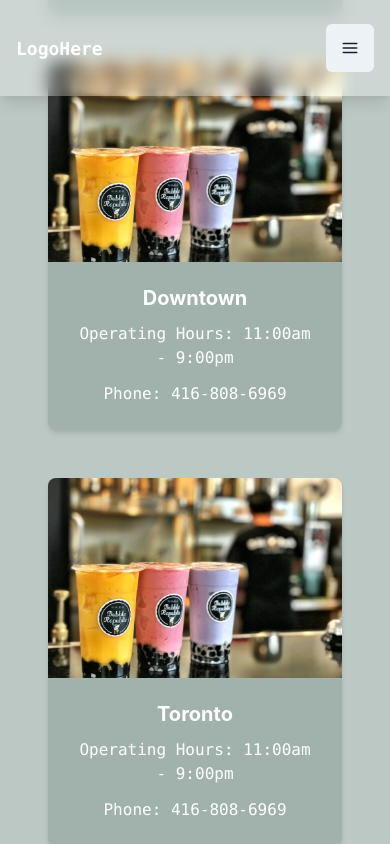
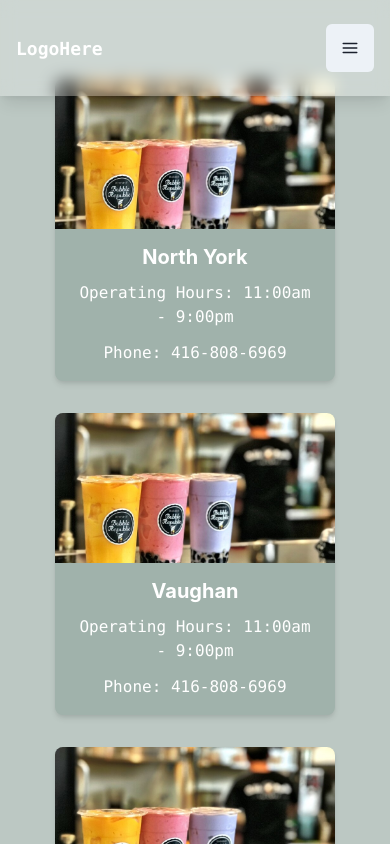
Before and after one commit to Techsip-CAP805/drinkwise, a Next.js app: page /locations in a window 390 px wide. Shown: the top 844 px of the page. Built offline with nearby package versions, Linux system fonts and the light colour scheme.

Commit message:
praying its responsive for now

```diff
--- a/src/pages/locations.js
+++ b/src/pages/locations.js
@@ -24,14 +24,14 @@ const Locations = () => {
   return (
     <Box bg="#bcc8c3">
       <Navbar />
-      <Container w='100vw' h='100vh' maxH='100vh' maxW='7xl' py={10}>
-      <Flex direction="column" justify="center" align="center" w="100%" h='100%' mt={8}>
-          <Grid templateColumns={{ base: "1fr", md: "repeat(3, 1fr)" }} gap={12}  p={8}>
+      <Container w='100vw' minH='100vh' maxW='7xl' py={10}>
+      <Flex direction="column" justify="center" align="center" w="100%" h='100%' mt='6vw' >
+          <Grid templateColumns={{ base: "1fr", md: "repeat(3, 1fr)" }} gap={8} p={4}>
             {locations.map((location, index) => (
               <GridItem key={index}>
                 <Card
                   borderRadius="lg"
-                  width='x'
+                  width="280px"
                   overflow="hidden"
                   boxShadow="md"
                   bg={cardBgColor}
@@ -42,11 +42,11 @@ const Locations = () => {
                       src={location.image}
                       alt={`${location.name} location`}
                       objectFit="cover"
-                      height="200px"
+                      height="150px"
                       width="100%"
                     />
                   )}
-                  <CardBody p={6}>
+                  <CardBody p={4}>
                     <Stack spacing={3}>
                       <Heading size="md" textAlign="center" color="white">
                         {location.name}
```
